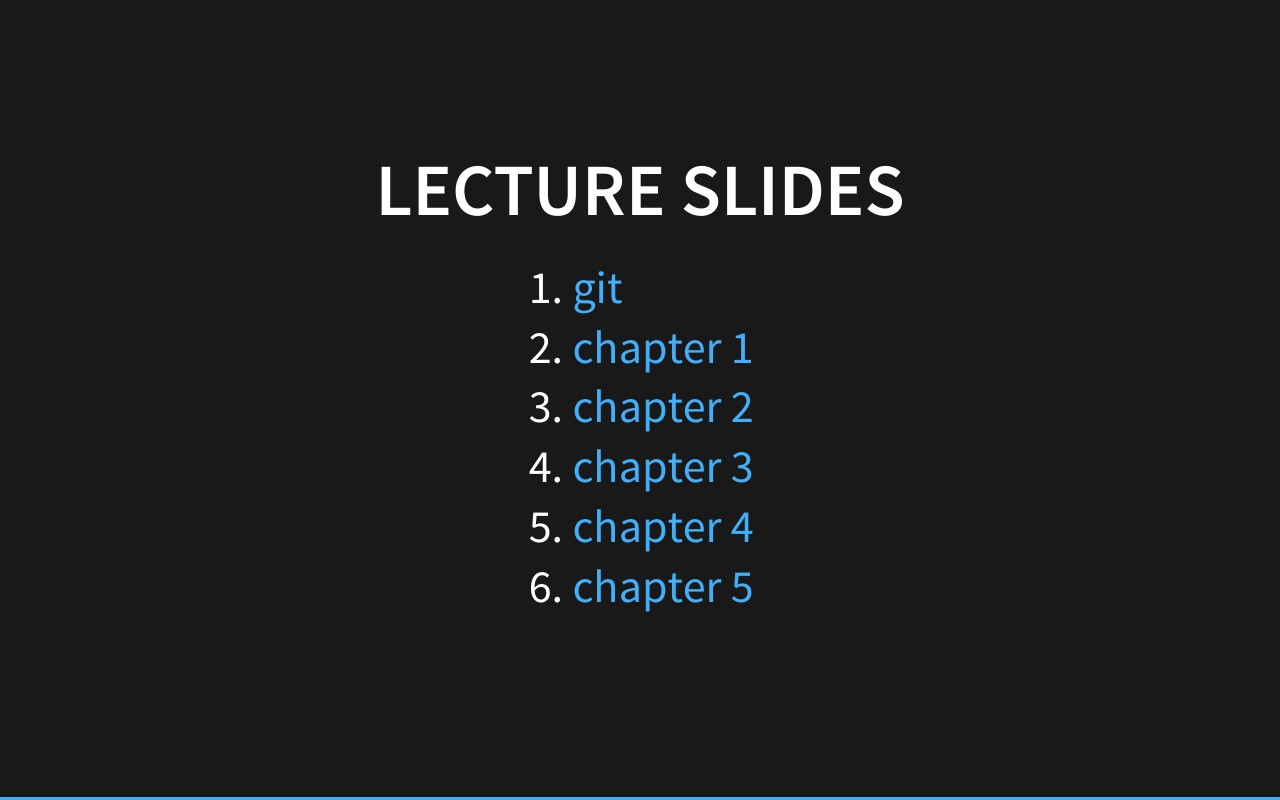
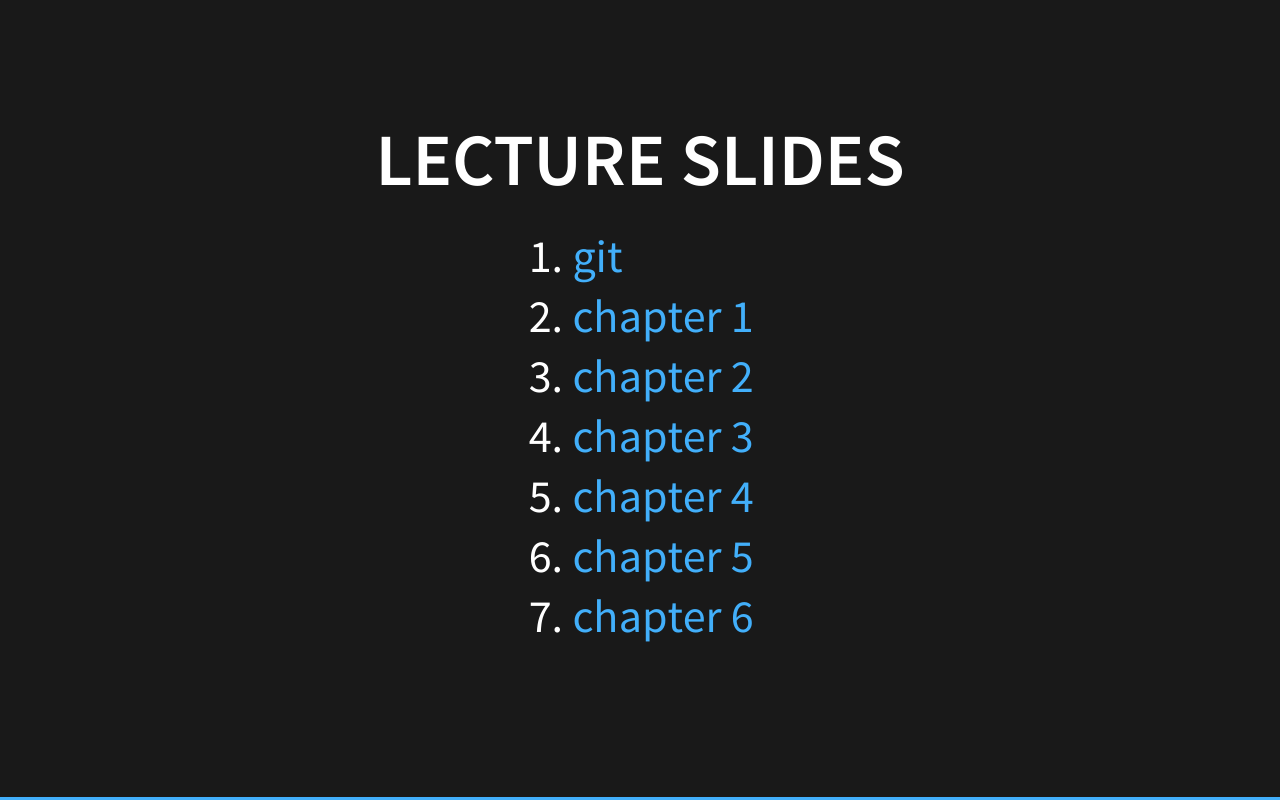
Before and after one commit to ebrown-cs3280-sum-19/LectureSlides, a website: page index.html in a window 1280 px wide. Drawn offline with Linux system fonts and the light colour scheme.

Commit message:
add link to chapter 6 slides

```diff
--- a/index.html
+++ b/index.html
@@ -34,6 +34,7 @@
 					4. [chapter 3](chapter3slides.html)
 					5. [chapter 4](chapter4slides.html)
 					6. [chapter 5](chapter5slides.html)
+					7. [chapter 6](chapter6slides.html)
 				</section>
 			</div>
 		</div>
```
